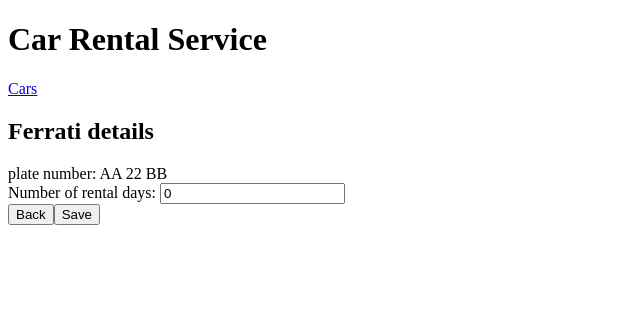
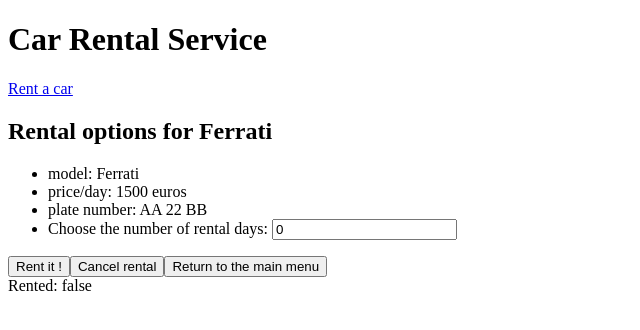
Before and after one commit to mcsu/CarRental, an Angular app: page /detail/1 in a window 1280 px wide. Shown: the top 330 px of the page, without its empty margins (0-640 px from the left). Built offline with nearby package versions, Linux system fonts and the light colour scheme.

Commit message:
updating car details

```diff
--- a/src/app/app.component.ts
+++ b/src/app/app.component.ts
@@ -5,7 +5,7 @@
   template: `
 	<h1>{{title}}</h1>
 	<nav>
-   	<a routerLink="/cars">Cars</a>
+   	<a routerLink="/cars">Rent a car</a>
 	</nav>
    	<router-outlet></router-outlet>
 	`
--- a/src/app/car-detail.component.html
+++ b/src/app/car-detail.component.html
@@ -1,11 +1,15 @@
 <div *ngIf="car">
-  <h2>{{car.model}} details</h2>
+  <h2>Rental options for {{car.model}}</h2>
+  <ul>
+  	<li>model: {{car.model}}</li>
+  	<li>price/day: {{car.price}} euros</li>
+  	<li>plate number: {{car.plateNumber}}</li>
+  	<li>Choose the number of rental days: <input type="number" required min="1" [(ngModel)]="car.numberOfDays" /></li>
+  </ul>
+  <button (click)="rent(car)">Rent it !</button>
+  <button (click)="cancelRental(car)">Cancel rental</button>
+  <button (click)="goBack()">Return to the main menu</button>
   <div>
-    <label>plate number: </label>{{car.plateNumber}}</div>
+    <label>Rented: {{car.rented}}</label>
   <div>
-    <label>Number of rental days: </label>
-    <input [(ngModel)]="car.numberOfDays" placeholder="number > 1" />
-   </div>
-  <button (click)="goBack()">Back</button>
-  <button (click)="save()">Save</button>
 </div>
--- a/src/app/car-detail.component.ts
+++ b/src/app/car-detail.component.ts
@@ -26,7 +26,12 @@
       .subscribe(car => this.car = car);
   }
 
-  save(): void {
+  rent(car): void {
+  	car.rented = true;
+  }
+
+  cancelRental(car): void {
+  	car.rented = false;
   }
 
   goBack(): void {
--- a/src/app/car.ts
+++ b/src/app/car.ts
@@ -5,4 +5,5 @@
   	model: String;
 	price: number;
 	numberOfDays: number;
+	rented: boolean;
 }
--- a/src/app/cars.component.html
+++ b/src/app/cars.component.html
@@ -1,4 +1,4 @@
-<h2>Select your car:</h2>
+<h2>Select a car:</h2>
 <!-- <div>
   <label>Hero name:</label> <input #heroName />
   <button (click)="add(heroName.value); heroName.value=''">
@@ -8,12 +8,11 @@
 <ul class="cars">
   <li *ngFor="let car of cars" (click)="onSelect(car)"
       [class.selected]="car === selectedCar">
-    {{car.model}}: {{car.plateNumber}}
+    {{car.model}}: {{car.price}} euros/day
   </li>
 </ul>
 <div *ngIf="selectedCar">
-  <h2>
-    {{selectedCar.plateNumber | uppercase}} is my car
+  <h2>Selected car: {{selectedCar.model | uppercase}}
   </h2>
-  <button (click)="gotoDetail()">View Details</button>
+  <button (click)="gotoDetail()">Choose my rental options</button>
 </div>
--- a/src/app/mock-cars.ts
+++ b/src/app/mock-cars.ts
@@ -1,7 +1,7 @@
 import { Car } from './car';
 
 export const CARS: Car[] = [
-  { id: 11, plateNumber: 'AA 22 BB', model: 'Ferrati', price: 1500, numberOfDays: 0 },
-  { id: 12, plateNumber: 'CC 30 DD', model: 'Porsche', price: 1200, numberOfDays: 0 },
-  { id: 13, plateNumber: 'EE 44 FF', model: 'Mac Laren', price: 1000, numberOfDays: 0 }
+  { id: 11, plateNumber: 'AA 22 BB', model: 'Ferrati', price: 1500, numberOfDays: 0, rented: false },
+  { id: 12, plateNumber: 'CC 30 DD', model: 'Porsche', price: 1200, numberOfDays: 0, rented: false },
+  { id: 13, plateNumber: 'EE 44 FF', model: 'Mac Laren', price: 1000, numberOfDays: 0, rented: false }
 ];
--- a/src/index.html
+++ b/src/index.html
@@ -2,7 +2,7 @@
 <html lang="en">
 <head>
   <meta charset="utf-8">
-  <title>Car Rental Service</title>
+  <title>Car Service</title>
   <base href="/">
 
   <meta name="viewport" content="width=device-width, initial-scale=1">
```
